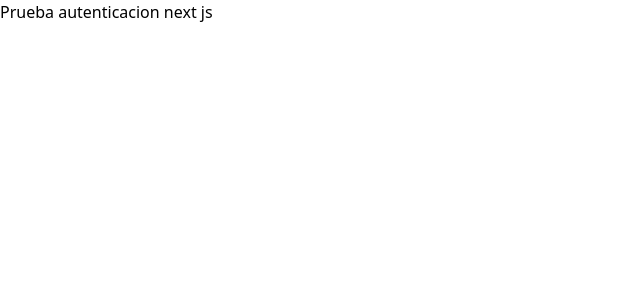
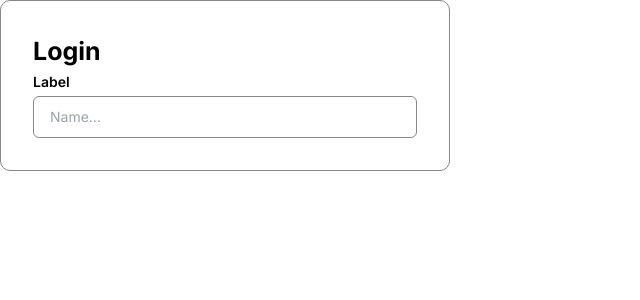
Before and after one commit to francoarmando1911/next-auth, a Next.js app: page / in a window 1280 px wide. Shown: the top 300 px of the page, without its empty margins (0-640 px from the left). Built offline with nearby package versions, Linux system fonts and the light colour scheme.

Commit message:
Finalizacion del backend y codificacion del frontend con scss y creacion de compoenntes para cada label del Form de login

```diff
--- a/src/app/layout.tsx
+++ b/src/app/layout.tsx
@@ -1,21 +1,25 @@
 import type { Metadata } from "next";
 import "./globals.css";
+import { Inter } from 'next/font/google';
+
+const inter = Inter({ subsets: ['latin'] })
 
 export const metadata: Metadata = {
-  title: "Create Next App",
-  description: "Generated by create next app",
+  title: "Auth Next js 13",
+  description: "Sistema de autenticacion con Next js 13",
 };
 
-export default function RootLayout({
-  children,
-}: Readonly<{
-  children: React.ReactNode;
-}>) {
+interface RootLayoutProps{
+  children: React.ReactNode
+}
+
+export default function RootLayout({ children }: RootLayoutProps) {
   return (
     <html lang="en">
-      <body
-      >
-        {children}
+      <body className={inter.className}>
+        <main className="min-h-screen flex flex-col items-center justify-center">
+          {children}
+        </main>
       </body>
     </html>
   );
--- a/src/app/page.tsx
+++ b/src/app/page.tsx
@@ -1,11 +1,19 @@
+"use client"
 
-export default function Home() {
+import { Form } from "@/components/Form";
+
+export default function LoginPage() {
   return (
-    <div className="grid grid-rows-[20px_1fr_20px] items-center justify-items-center min-h-screen p-8 pb-20 gap-16 sm:p-20 font-[family-name:var(--font-geist-sans)]">
-      <main className="flex flex-col gap-8 row-start-2 items-center sm:items-start">
-        <h1 className="font-bold text-6xl text-red-700 pt-20">Prueba autenticacion next js</h1>
-      </main>
+    <>
+    <Form title="Login" onSubmit={() => {}}>
+      <Form.Input
+        label='Label'
+        name='name'
+        placeholder='Name...'
+        type='text'
+      />
 
-    </div>
+    </Form>
+    </>
   );
 }
--- /dev/null
+++ b/src/components/Form/components/input.tsx
@@ -0,0 +1,32 @@
+"use client"
+
+import { useContext } from "react"
+import { FormContext } from ".."
+import styles from "./styles.module.scss"
+
+interface InputProps{
+    type?: 'text' | 'password'
+    name: string
+    label: string
+    placeholder?: string
+}
+
+export function Input({label, name, placeholder, type}: InputProps){
+
+    const {formValues, setFormValues} = useContext(FormContext)!
+
+    const handleChange = (event: React.ChangeEvent<HTMLInputElement>) => {
+        const {value} = event.target
+        setFormValues(prevValues => ({
+            ...prevValues,
+            [name] : value
+        }))
+    }
+
+    return(
+        <div className={styles.inputContainer}>
+            <label className={styles.label} htmlFor={name}>{label}</label>
+            <input type={type} id={name} name={name} value={formValues[name] || ''} onChange={handleChange} placeholder={placeholder}/>
+        </div>
+    )
+}
--- /dev/null
+++ b/src/components/Form/components/styles.module.scss
@@ -0,0 +1,23 @@
+.inputContainer{
+    display: flex;
+    flex-direction: column;
+    gap: 4px;
+
+    label{
+        font-size: 14px;
+        font-weight: 600;
+    }
+
+    input{
+        padding: .6rem 1rem;
+        border: .5px solid #878787;
+        font-size: 14px;
+        border-radius: 6px;
+        transition-duration: .3s;
+        outline: .5px solid transparent;
+    }
+
+    &:focus{
+        outline: 1.5px solid black;
+    }
+}
--- /dev/null
+++ b/src/components/Form/index.tsx
@@ -0,0 +1,44 @@
+"use client"
+
+import { createContext, useState } from "react"
+import styles from './styles.module.scss'
+import { Input } from "./components/input"
+
+type FormValues = Record<string, string>
+
+interface FormContextType {
+    formValues: FormValues
+    setFormValues: React.Dispatch<React.SetStateAction<FormValues>>
+}
+
+interface FormProps{
+    title: string,
+    description?: string,
+    onSubmit: (values: FormValues) => void
+    children: React.ReactNode
+}
+
+export const FormContext = createContext<FormContextType | undefined>(undefined)
+
+export function Form ({title, description, onSubmit, children} : FormProps){
+    const [formValues, setFormValues] = useState<FormValues>({})
+
+    const handleSubmit = (event: React.FormEvent) => {
+        event.preventDefault()
+        onSubmit(formValues)
+    }
+
+    return(
+        <FormContext.Provider value={{ formValues, setFormValues}}>
+            <form className={styles.form} onSubmit={handleSubmit}>
+                <div className={styles.descriptionContainer}>
+                    <h2>{title}</h2>
+                    {description && <p>{description}</p>}
+                </div>
+                {children}
+            </form>
+        </FormContext.Provider>
+    )
+}
+
+Form.Input = Input
--- /dev/null
+++ b/src/components/Form/styles.module.scss
@@ -0,0 +1,21 @@
+.form{
+    width: fit-content;
+    padding: 2rem;
+    border: .5px solid #878787;
+    border-radius: 10px;
+    min-width: 450px;
+
+    .descriptionContainer{
+        text-align: left;
+
+        h2{
+            font-weight: 700;
+            font-size: 25px;
+        }
+
+        p{
+            font-weight: 400;
+            font-size: 16px;
+        }
+    }
+}
```
Also changed, not shown: src/app/change-password/page.tsx (added, +8 -0 lines), src/app/forwet-password/page.tsx (added, +8 -0 lines), src/app/home/page.tsx (added, +8 -0 lines), src/app/register/page.tsx (added, +8 -0 lines).
